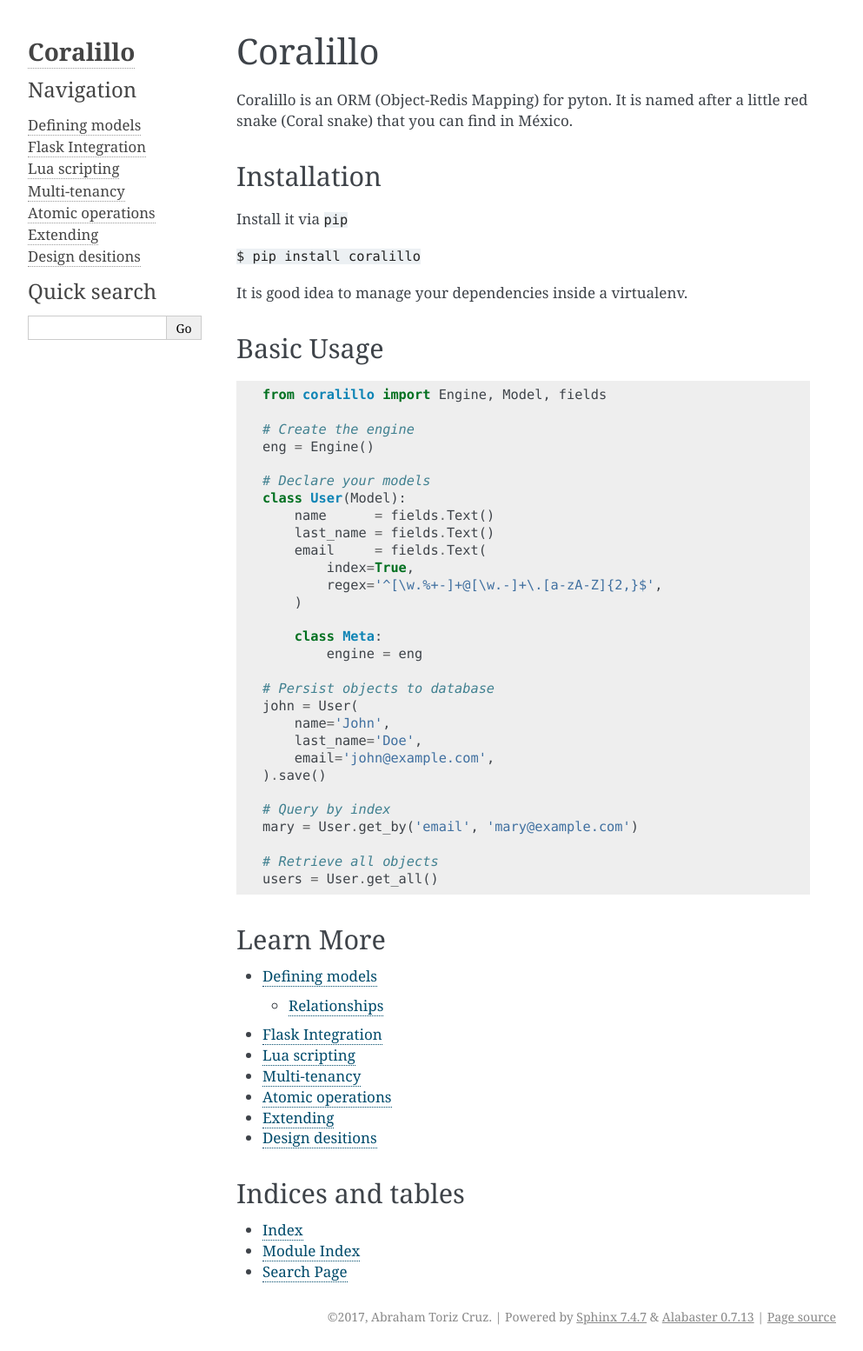
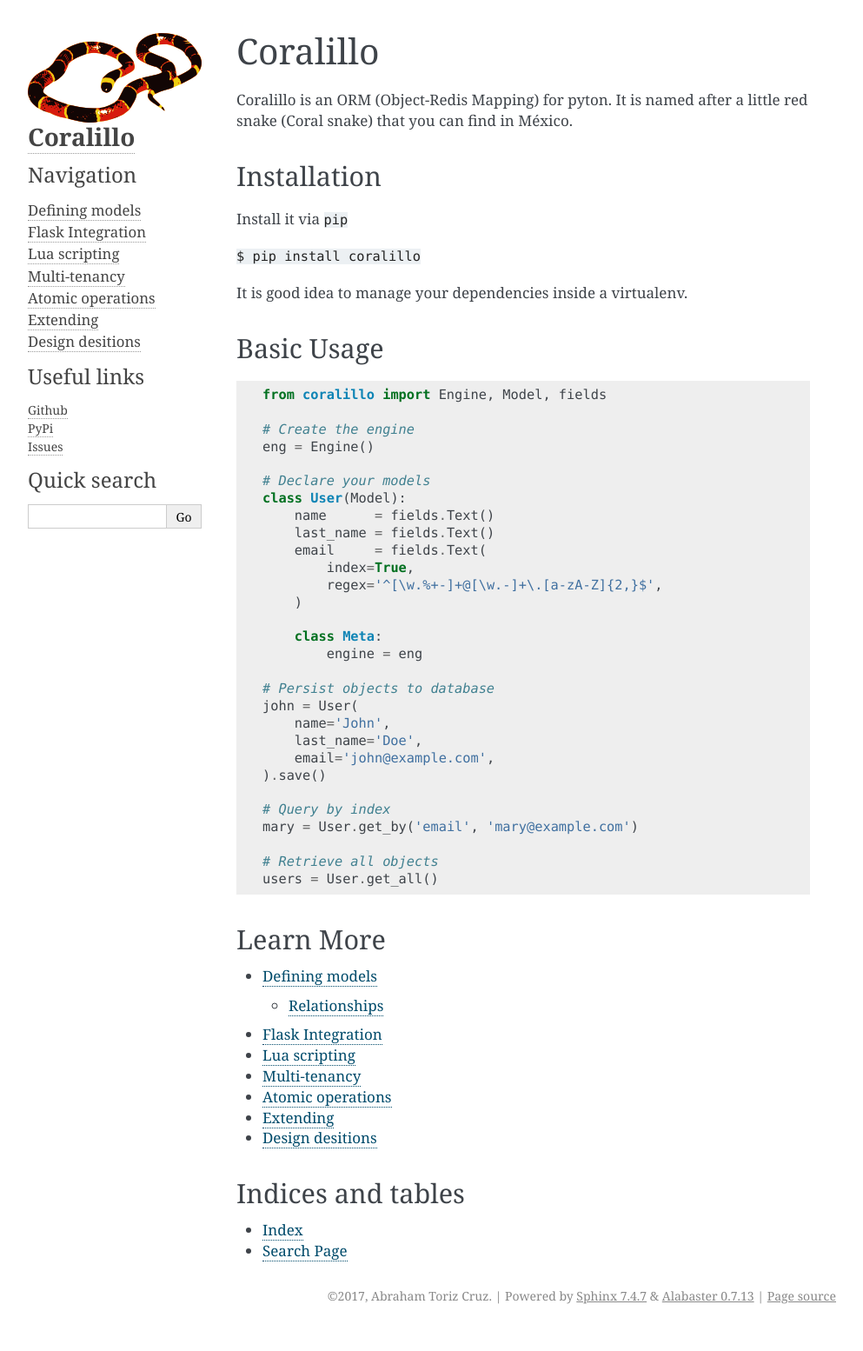
Before and after one commit to getfleety/coralillo, a Sphinx documentation site: the page built from docs/source/index.rst, in a window 1280 px wide. Shown: the whole page at 87% size, without its empty margins (148-1141 px from the left). Built offline with Sphinx 7.4.7, drawn with Linux system fonts in a browser that asks for light colours; formulas are drawn with MathJax 3; after the commit the page ends 1530 px from its top, so only the background shows below that.

Commit message:
add logo to the docs

```diff
--- /dev/null
+++ b/docs/source/_templates/links.html
@@ -0,0 +1,6 @@
+<h3>Useful links</h3>
+<ul>
+    <li><a href="github.com/categulario/coralillo">Github</a></li>
+    <li><a href="https://pypi.python.org/pypi/coralillo/">PyPi</a></li>
+    <li><a href="github.com/categulario/coralillo/issues">Issues</a></li>
+</ul>
--- /dev/null
+++ b/docs/source/_templates/sidebarlogo.html
@@ -0,0 +1,3 @@
+<p class="logo"><a href="{{ pathto(master_doc) }}">
+  <img class="logo" src="{{ pathto('_static/coralillo.png', 1) }}" alt="Logo"/>
+</a></p>
--- a/docs/source/conf.py
+++ b/docs/source/conf.py
@@ -110,8 +110,10 @@ html_static_path = ['_static']
 # refs: http://alabaster.readthedocs.io/en/latest/installation.html#sidebars
 html_sidebars = {
     '**': [
+        'sidebarlogo.html',
         'about.html',
         'navigation.html',
+        'links.html',
         'relations.html',  # needs 'show_related': True theme option to display
         'searchbox.html',
         'donate.html',
--- a/docs/source/index.rst
+++ b/docs/source/index.rst
@@ -65,5 +65,4 @@ Indices and tables
 ------------------
 
 * :ref:`genindex`
-* :ref:`modindex`
 * :ref:`search`
```
Also changed, not shown: docs/source/_static/coralillo.png (added).
